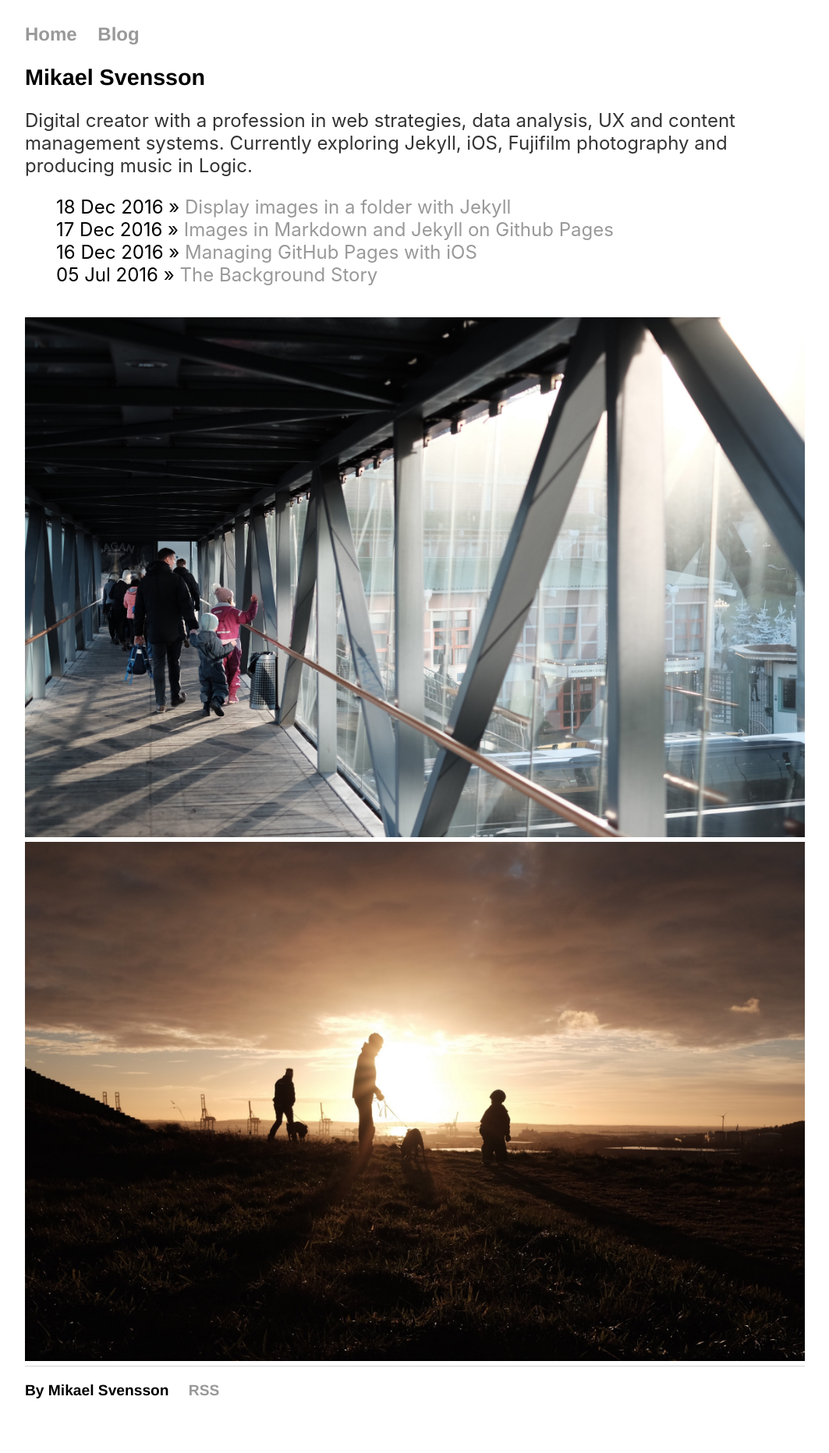
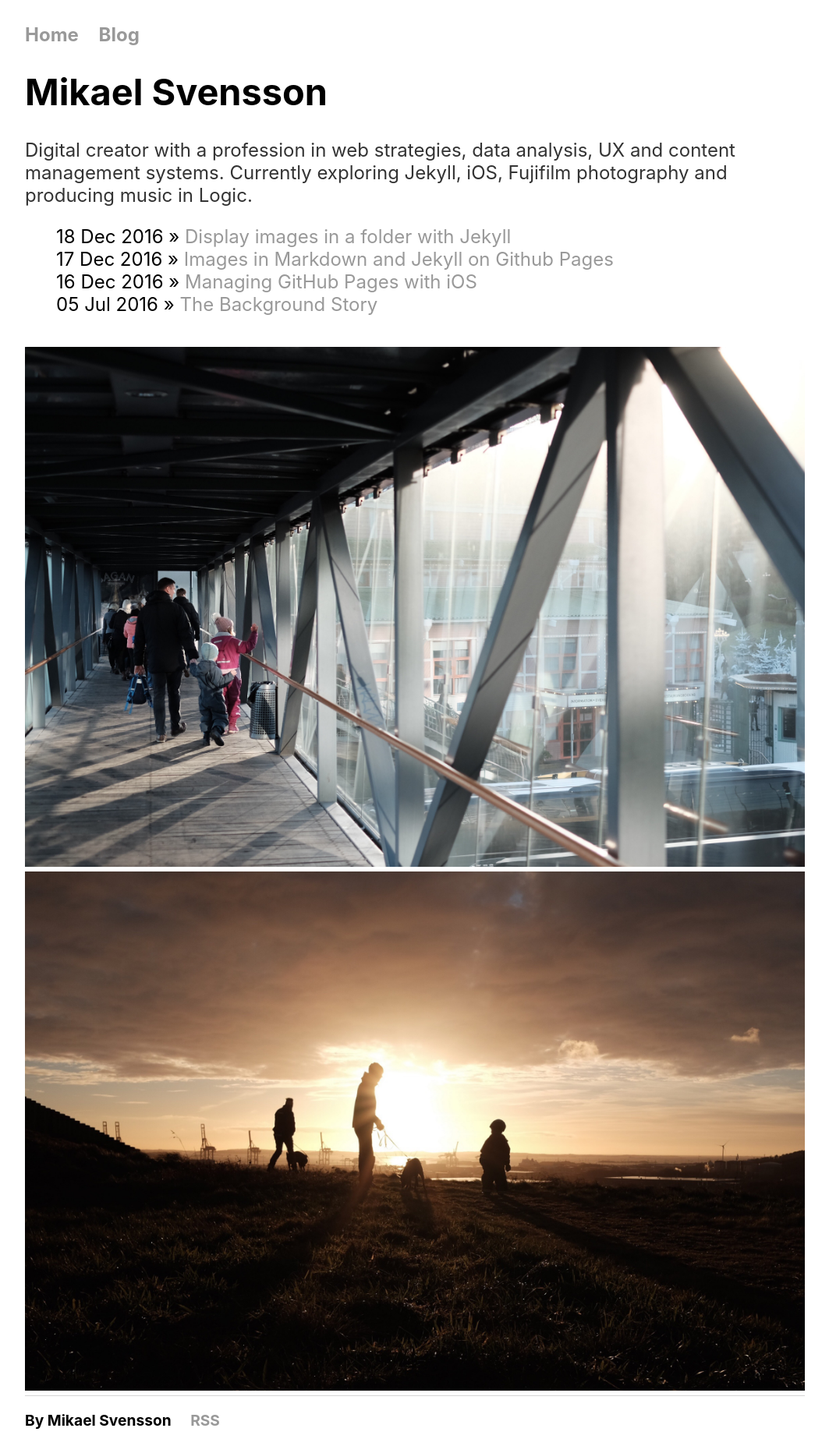
Before and after one commit to mikaelsjovind/mikeysvensson.github.io, a Jekyll site: the page built from index.html, in a window 1280 px wide. Shown: the whole page at 78% size, without its empty margins (108-1171 px from the left). Built offline with Jekyll 4.4.1, drawn with Linux system fonts in a browser that asks for light colours; before the commit the page ends 1825 px from its top, so only the background shows below that.

Commit message:
Responsive font size

```diff
--- a/css/main.css
+++ b/css/main.css
@@ -1,10 +1,6 @@
 body {
 	font-size: 18px;
 	font-family: '-apple-system', 'BlinkMacSystemFont', 'Roboto', 'Helvetica', 'Sans-serif';
-}
-
-h1, h2, h3 {
-	font-family:'Helvetica', 'Arial', 'Sans-Serif'
 }
 
 h1 {
@@ -28,7 +24,6 @@ body {
 }
 
 nav ul, footer ul {
-    font-family:'Helvetica', 'Arial', 'Sans-Serif';
     padding: 0px;
     list-style: none;
     font-weight: bold;
@@ -88,15 +83,14 @@ img {
 	}
 
 	h1 {
-		font-size: 1.1953em;
 		line-height: 1.2;
 	}
 
 	h2 {
-		font-size: 1.1563em;
+
 	}
 
 	h3 {
-		font-size: 1.25em;
+
 	}
 }
```
